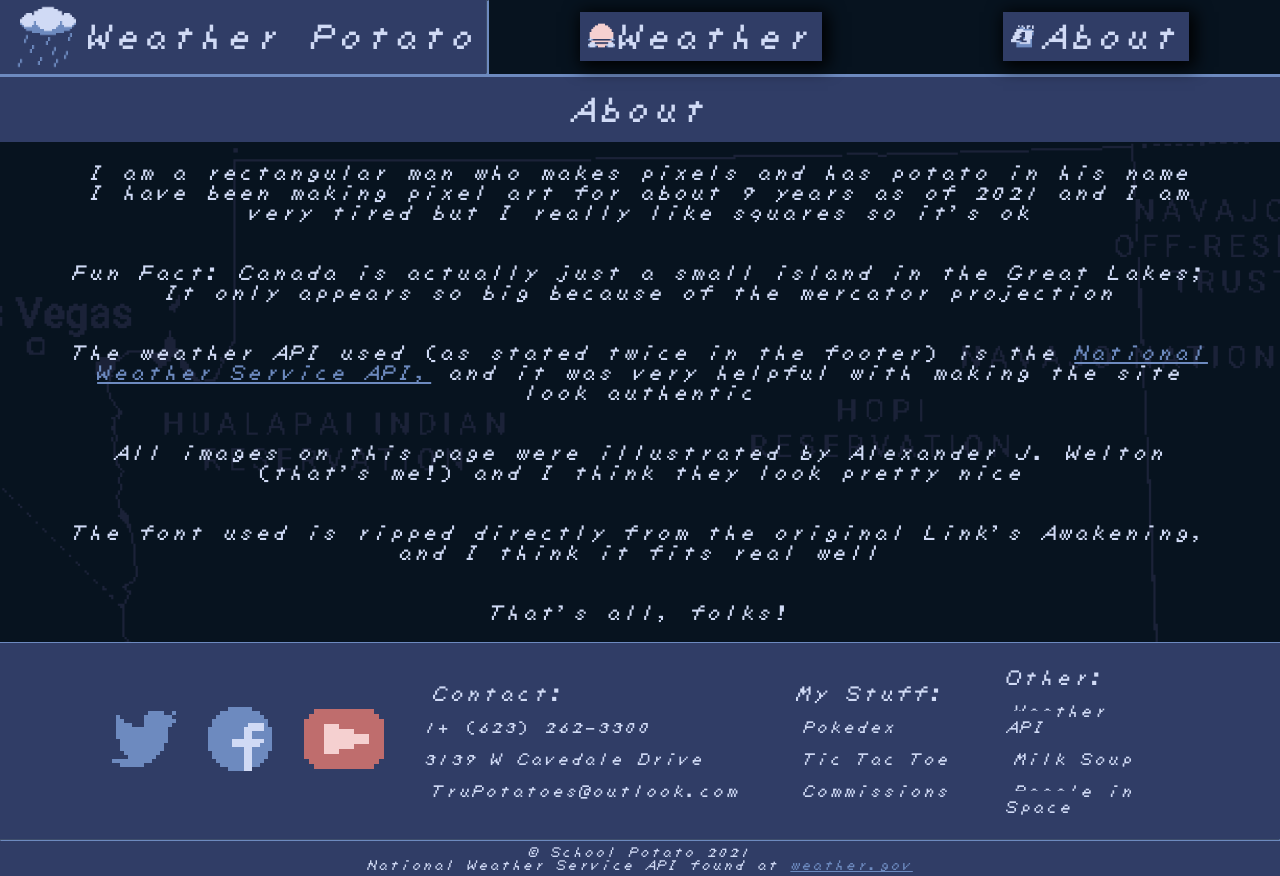
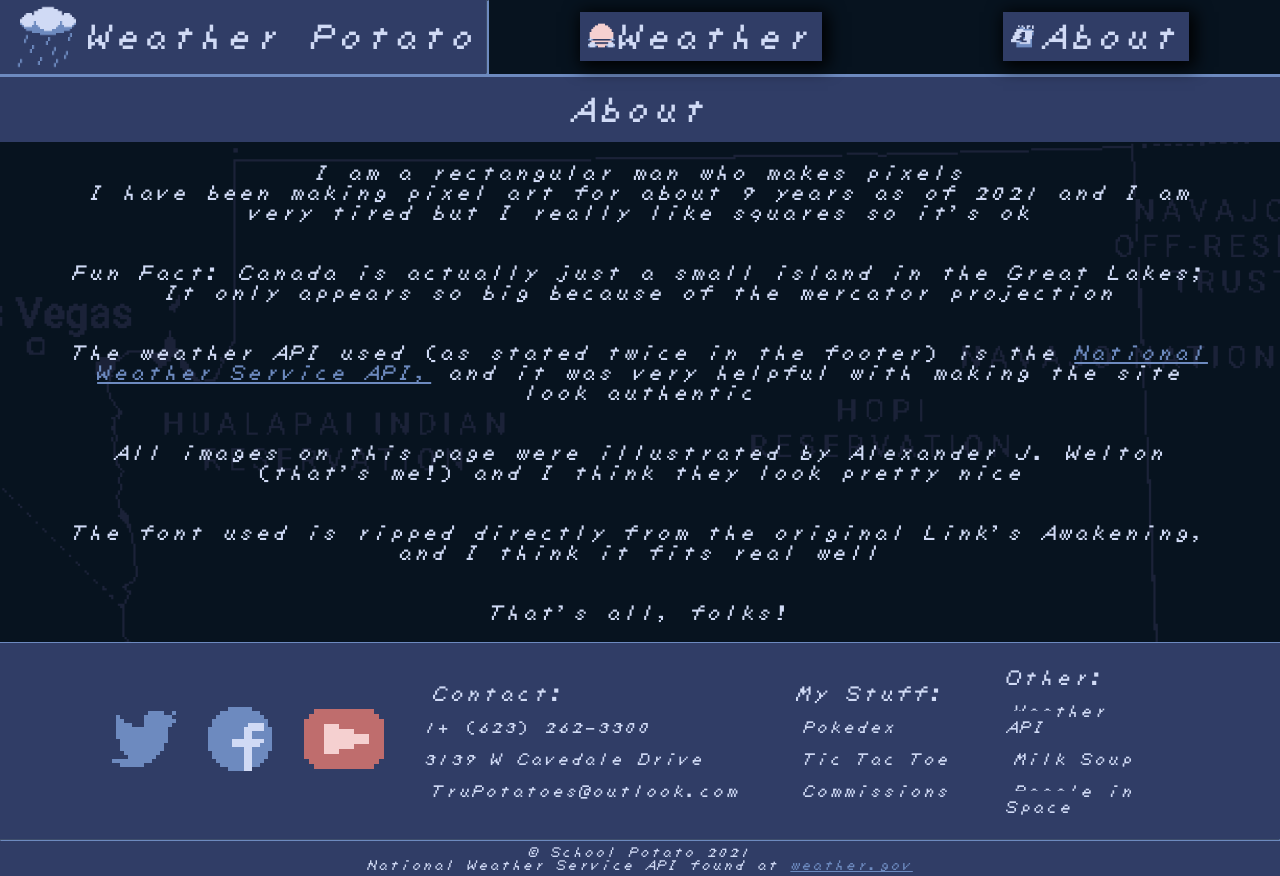
Before and after one commit to SchoolPotato/potato-weather, a React (Create React App) app: page /about in a window 1280 px wide. Built offline with nearby package versions, Linux system fonts and the light colour scheme.

Commit message:
Slight changes to About.js

```diff
--- a/src/components/About.js
+++ b/src/components/About.js
@@ -3,7 +3,7 @@ const About = () => {
         <div className="aboutDiv">
             <h1 id="aboutHeader">About</h1>
             <br></br>
-            <h3 id="aboutPara">I am a rectangular man who makes pixels and has potato in his name</h3>
+            <h3 id="aboutPara">I am a rectangular man who makes pixels</h3>
             <h3 id="aboutPara">I have been making pixel art for about 9 years as of 2021 and I am very tired but I really like squares so it's ok</h3>
             <br></br><br></br>
             <h3 id="aboutPara">Fun Fact: Canada is actually just a small island in the Great Lakes; It only appears so big because of the mercator projection</h3>
```
